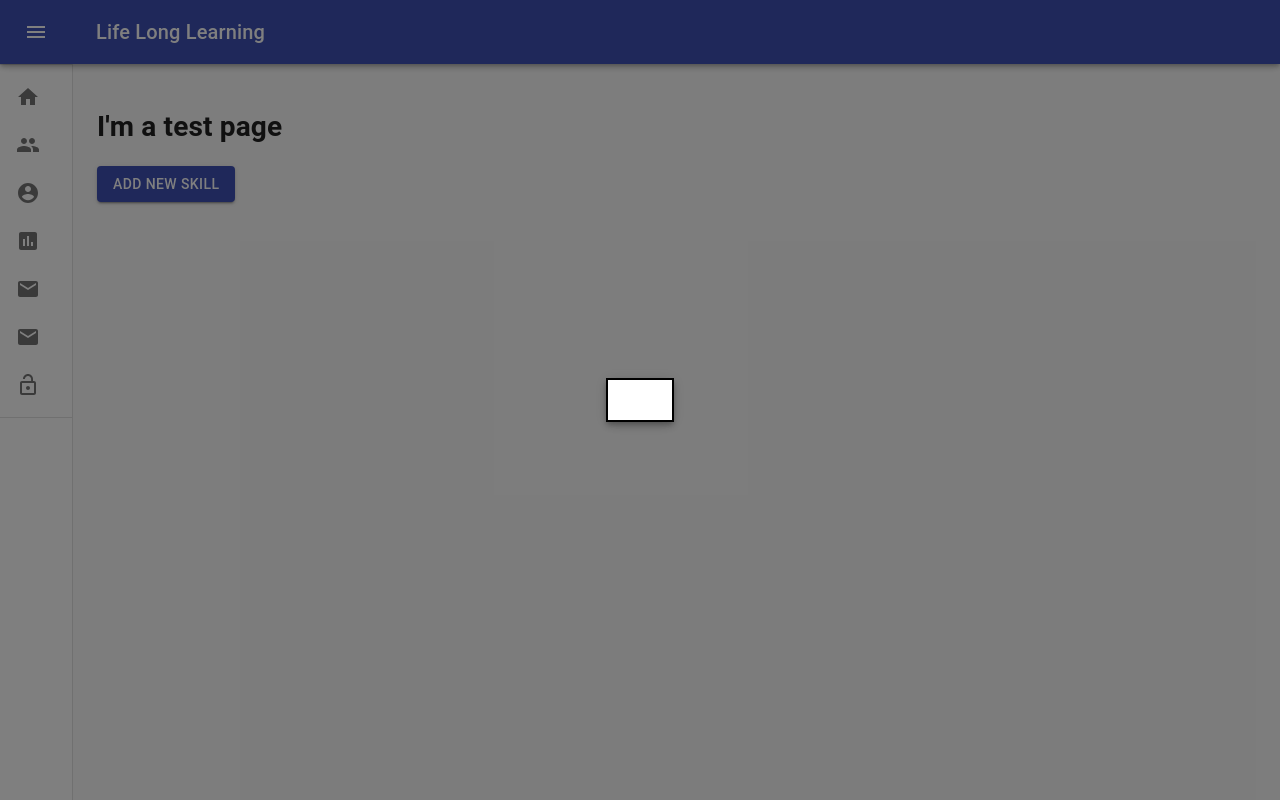
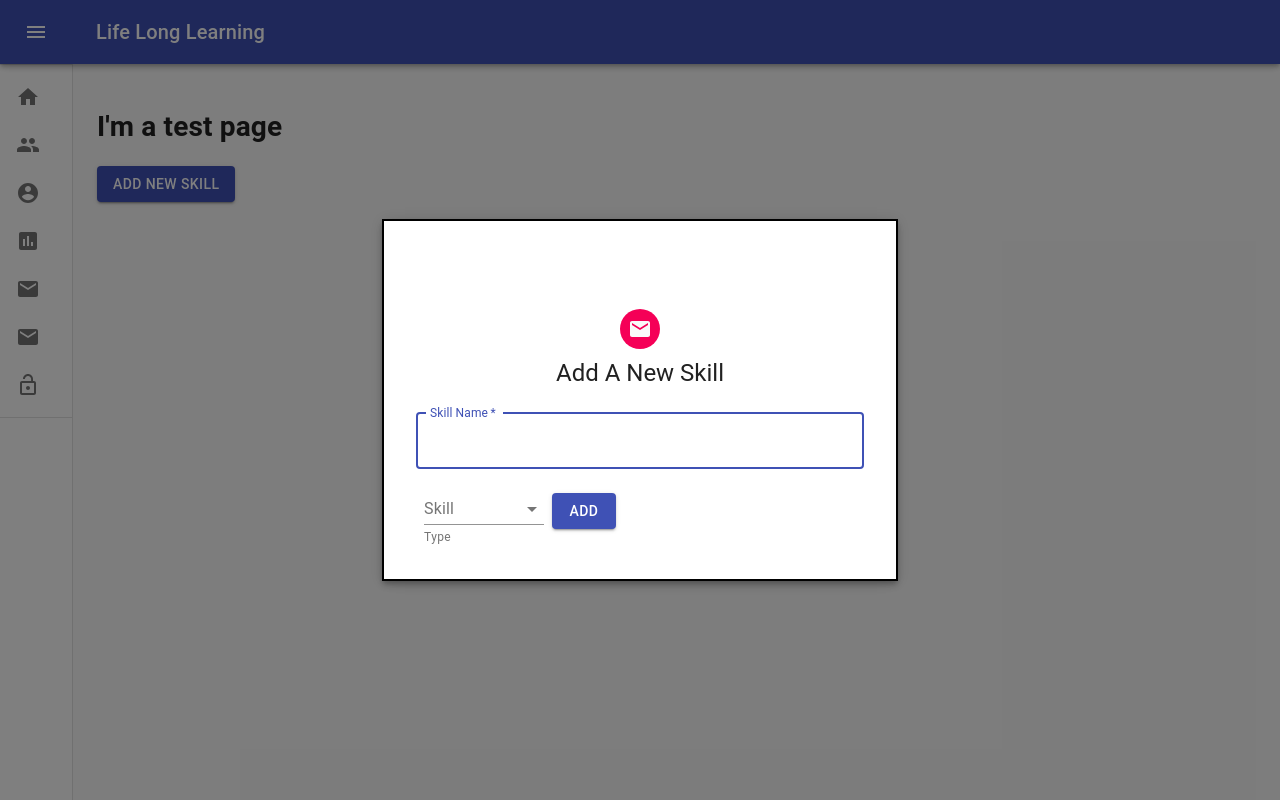
Before and after one commit to alvinoalvin/LHL-Final-Project, a React (Create React App) app in the folder react-front-end/: page /test in a window 1280 px wide. Both pictures are taken after a click on the button "ADD NEW SKILL". Built offline with nearby package versions, Linux system fonts and the light colour scheme.

Commit message:
only shows skills relevant to users on recommendations

```diff
--- /dev/null
+++ b/react-front-end/src/components/NewSkill/components/Form.js
@@ -0,0 +1,99 @@
+import React, {useState, useEffect } from 'react';
+import Avatar from '@material-ui/core/Avatar';
+import Button from '@material-ui/core/Button';
+import CssBaseline from '@material-ui/core/CssBaseline';
+import TextField from '@material-ui/core/TextField';
+import Typography from '@material-ui/core/Typography';
+import { makeStyles } from '@material-ui/core/styles';
+import Container from '@material-ui/core/Container';
+import MailIcon from '@material-ui/icons/Mail';
+import InputLabel from '@material-ui/core/InputLabel';
+import MenuItem from '@material-ui/core/MenuItem';
+import FormHelperText from '@material-ui/core/FormHelperText';
+import FormControl from '@material-ui/core/FormControl';
+import Select from '@material-ui/core/Select';
+
+import axios from 'axios';
+
+const useStyles = makeStyles((theme) => ({
+  paper: {
+    marginTop: theme.spacing(8),
+    display: 'flex',
+    flexDirection: 'column',
+    alignItems: 'center',
+  },
+  avatar: {
+    margin: theme.spacing(1),
+    backgroundColor: theme.palette.secondary.main,
+  },
+  form: {
+    width: '100%', // Fix IE 11 issue.
+    marginTop: theme.spacing(3),
+  },
+  submit: {
+    margin: theme.spacing(3, 0, 2),
+  },
+  formControl: {
+    margin: theme.spacing(1),
+    minWidth: 120,
+  },
+  selectEmpty: {
+    marginTop: theme.spacing(2),
+  },
+}));
+
+export default function Form(props) {
+  const classes = useStyles();
+
+  const [skillName, setSkillName] = useState('');
+  const [skillType, setSkillType] = useState('');
+
+  return (
+    <div className={classes.paper}>
+      <Avatar className={classes.avatar}>
+        <MailIcon />
+      </Avatar>
+      <Typography component="h1" variant="h5">
+        Add A New Skill
+      </Typography>
+      <form className={classes.form} noValidate>
+        <TextField
+          autoComplete="sname"
+          fullWidth
+          name="skillName"
+          variant="outlined"
+          required
+          id="skillName"
+          label="Skill Name"
+          autoFocus
+          value={skillName}
+          onChange={(event) => setSkillName(event.target.value)}
+        />
+        <FormControl className={classes.formControl}>
+          <InputLabel id="demo-simple-select-helper-label">Skill</InputLabel>
+          <Select
+            labelId="demo-simple-select-helper-label"
+            id="demo-simple-select-helper"
+            value={skillType}
+            onChange={(event) => setSkillType(event.target.value)}
+          >
+            <MenuItem value={1}>Technical</MenuItem>
+            <MenuItem value={2}>Soft Skill</MenuItem>
+          </Select>
+          <FormHelperText>Type</FormHelperText>
+        </FormControl>
+        <Button
+          type="submit"
+          variant="contained"
+          color="primary"
+          className={classes.submit}
+          onClick={(event) => {
+
+            }}
+        >
+          Add
+        </Button>
+      </form>
+    </div>
+  )
+}
--- a/react-front-end/src/components/NewSkill/index.js
+++ b/react-front-end/src/components/NewSkill/index.js
@@ -6,6 +6,8 @@ import Modal from '@material-ui/core/Modal';
 import Backdrop from '@material-ui/core/Backdrop';
 import Fade from '@material-ui/core/Fade';
 import Button from '@material-ui/core/Button';
+
+import Form from './components/Form';
 
 const useStyles = makeStyles((theme) => ({
   modal: {
@@ -52,6 +54,7 @@ export default function NewSkill() {
       >
         <Fade in={open}>
           <div className={classes.paper}>
+            <Form />
           </div>
         </Fade>
       </Modal>
--- a/react-front-end/src/components/Recommend/index.js
+++ b/react-front-end/src/components/Recommend/index.js
@@ -44,7 +44,7 @@ const useStyles = makeStyles((theme) => ({
 
 export default function Recommend(props) {
   const classes = useStyles();
-  const [name, setName] = useState('');
+  const [userID, setUserID] = useState('');
   const [type, setType] = useState('');
   const [skill, setSkill] = useState('');
   const [deliverableName, setDeliverableName] = useState('');
@@ -89,13 +89,18 @@ export default function Recommend(props) {
   const [skillList, setSkillList] = useState([]);
 
   useEffect(() => {
-    axios.get(`/api/skills`)
+    if (!userID) {
+      return
+    }
+
+    axios.get(`/api/skills/users/${userID}`)
     .then(function(response) {
       setSkillList(response.data)
     })
-  }, [])
+  }, [userID])
 
   const skillChoice = skillList.map(skillInfo => {
+    console.log(skillInfo);
     return (
       <MenuItem value={skillInfo.id}>{skillInfo.name}</MenuItem>
     )
@@ -104,7 +109,7 @@ export default function Recommend(props) {
   function addDeliverable() {
     const newDeliverable = {
       creator: user_id,
-      assigned_to: name,
+      assigned_to: userID,
       skill_id: skill,
       status_id: 1,
       time_estimate_minutes: Number(time),
@@ -140,8 +145,11 @@ export default function Recommend(props) {
             <Select
               labelId="demo-simple-select-helper-label"
               id="demo-simple-select-helper"
-              value={name}
-              onChange={(event) => setName(event.target.value)}
+              value={userID}
+              onChange={(event) => {
+                setUserID(event.target.value)
+                setSkill('')
+              }}
             >
               {userChoice}
             </Select>
@@ -164,9 +172,16 @@ export default function Recommend(props) {
             <Select
               labelId="demo-simple-select-helper-label"
               id="demo-simple-select-helper"
-              value={skill}
-              onChange={(event) => setSkill(event.target.value)}
+              value={skill? skill : ''}
+              onChange={(event) => {
+                setSkill(event.target.value)
+                console.log(skill)
+              }
+              }
             >
+              <MenuItem value="">
+                <em>None</em>
+              </MenuItem>
               {skillChoice}
             </Select>
             <FormHelperText>Type</FormHelperText>
--- a/react-front-end/src/components/Report/components/Member.js
+++ b/react-front-end/src/components/Report/components/Member.js
@@ -35,7 +35,7 @@ export default function Member(props) {
   const userID = 1;
 
   useEffect(() => {
-    axios.get(`/api/skills/users/${props.member.id}`)
+    axios.get(`/api/skills/report/users/${props.member.id}`)
     .then(function(response) {
       setSkills(response.data)
     })
```
Also changed, not shown: 1 other file (tests, documents, lock files or other folders).
